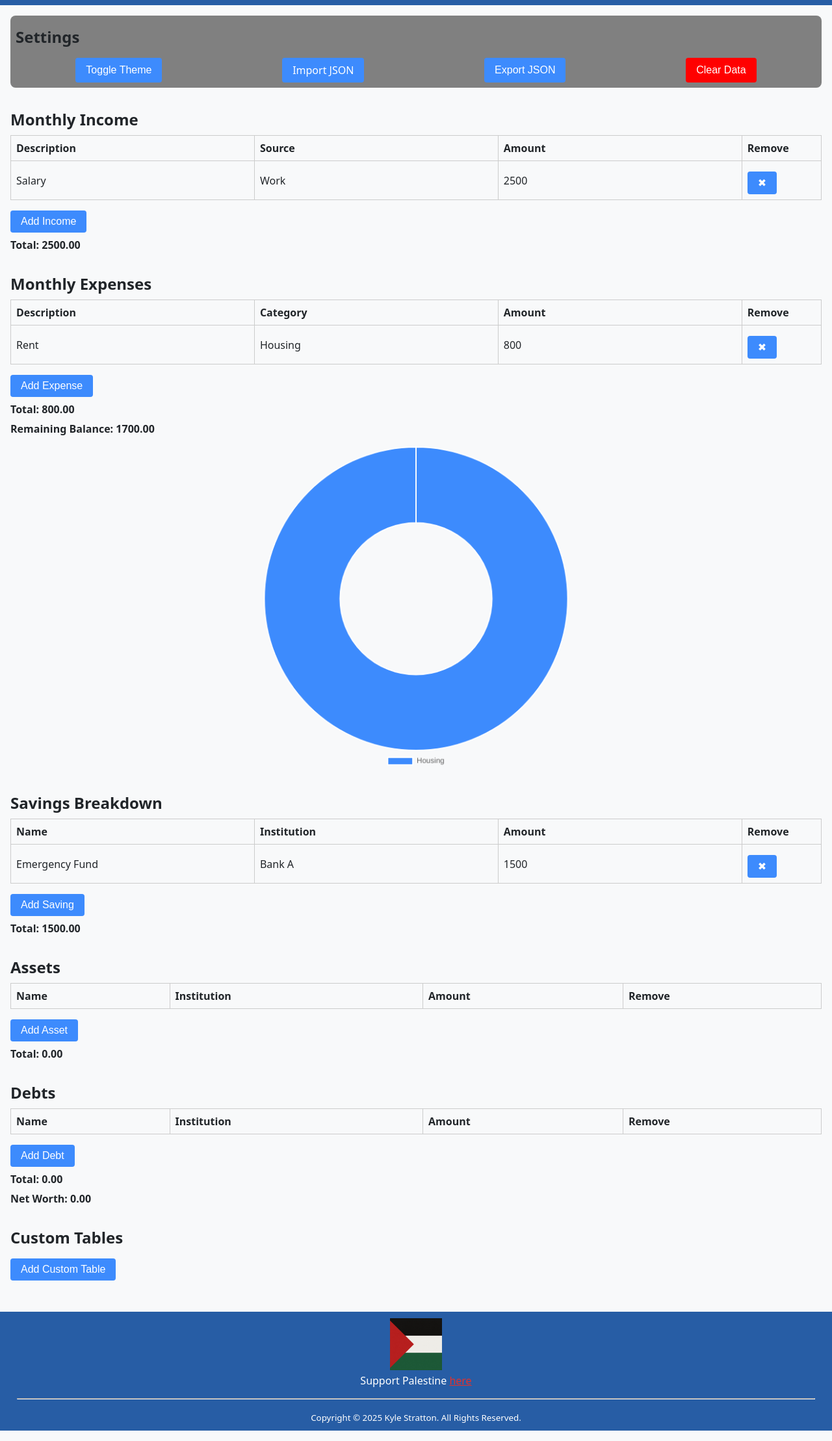
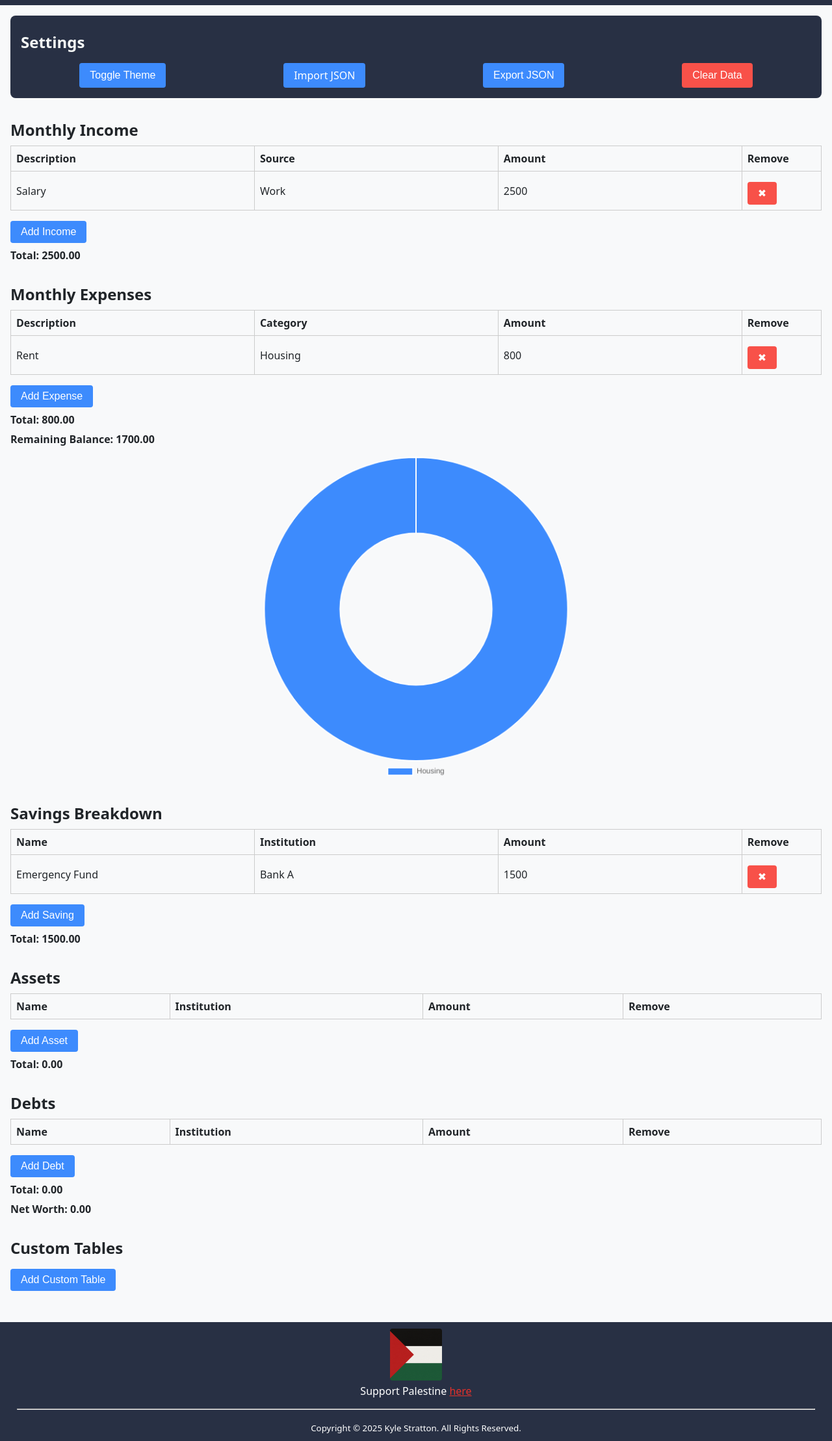
Before and after one commit to kyleastratton/kas-finance, a plain HTML site: page index.html in a window 1280 px wide. Shown: the part 83-2301 px from the top of the page at 65% size. Drawn offline with nearby package versions, Linux system fonts and the light colour scheme.

Commit message:
styling changes

```diff
--- a/index.html
+++ b/index.html
@@ -17,17 +17,17 @@
   </header>
 
   <main>
-    <section style="background-color: gray; padding: 0.5rem; width: 100%; border-radius: 0.5rem;">
-        <h2>Settings</h2>
+    <section style="background-color: var(--accent); padding: 1rem; width: 100%; border-radius: 0.5rem;">
+        <h2 style="color: #f6f8f7">Settings</h2>
         <div class="flex">
-            <button id="toggle-theme">Toggle Theme</button>
+            <button class="primary" id="toggle-theme">Toggle Theme</button>
         <!-- <div class="import-export"> -->
             <label class="custom-file-upload">
                 <input type="file"/>
                 Import JSON
             </label>
-            <button id="export-json">Export JSON</button>
-            <button class="delete" id="delete-data">Clear Data</button>
+            <button class="primary" id="export-json">Export JSON</button>
+            <button class="error" id="delete-data">Clear Data</button>
         <!-- </div> -->
         </div>
     </section>
@@ -41,7 +41,7 @@
         </thead>
         <tbody></tbody>
       </table>
-      <button onclick="addRow('income')">Add Income</button>
+      <button class="primary" onclick="addRow('income')">Add Income</button>
       <p class="total">Total: <span id="income-total">0</span></p>
     </section>
 
@@ -54,7 +54,7 @@
         </thead>
         <tbody></tbody>
       </table>
-      <button onclick="addRow('expenses')">Add Expense</button>
+      <button class="primary" onclick="addRow('expenses')">Add Expense</button>
       <p class="total">Total: <span id="expenses-total">0</span></p>
       <p class="total">Remaining Balance: <span id="remaining-balance">0</span></p>
       <div class="center">
@@ -71,7 +71,7 @@
         </thead>
         <tbody></tbody>
       </table>
-      <button onclick="addRow('savings')">Add Saving</button>
+      <button class="primary" onclick="addRow('savings')">Add Saving</button>
       <p class="total">Total: <span id="savings-total">0</span></p>
     </section>
 
@@ -84,7 +84,7 @@
         </thead>
         <tbody></tbody>
       </table>
-      <button onclick="addRow('assets')">Add Asset</button>
+      <button class="primary" onclick="addRow('assets')">Add Asset</button>
       <p class="total">Total: <span id="assets-total">0</span></p>
     </section>
 
@@ -97,7 +97,7 @@
         </thead>
         <tbody></tbody>
       </table>
-      <button onclick="addRow('debts')">Add Debt</button>
+      <button class="primary" onclick="addRow('debts')">Add Debt</button>
       <p class="total">Total: <span id="debts-total">0</span></p>
       <p class="total">Net Worth: <span id="net-worth">0</span></p>
     </section>
@@ -105,14 +105,14 @@
     <!-- Custom Tables -->
     <section id="custom-tables-section">
       <h2>Custom Tables</h2>
-      <button onclick="addCustomTable()">Add Custom Table</button>
+      <button class="primary" onclick="addCustomTable()">Add Custom Table</button>
       <div id="custom-tables"></div>
     </section>
   </main>
 
   <footer>
     <div class="footer-image">
-        <img src="./assets/free-palastine.png" class="palastine">
+        <img src="./assets/free-palastine.png" class="palestine">
         <p>Support Palestine <a href="https://donate.redcross.org.uk/appeal/gaza-crisis-appeal?spm=Regular+Giving&gad_source=1&gad_campaignid=21455631489&gbraid=0AAAAAD_j2cAvB7HjAGTYgQsNfOXe6tvRh&gclid=CjwKCAjwpMTCBhA-EiwA_-MsmaQEzGNxzXE_SGnYuw-V0KfjH8V7AFHSz_0B2nXbo78Ecks1TV2RixoCb1oQAvD_BwE">here</a></p>
     </div>
     <p></p>
--- a/script.js
+++ b/script.js
@@ -114,6 +114,7 @@ let appData = {
 
     const removeBtn = document.createElement('button');
     removeBtn.textContent = '✖';
+    removeBtn.classList.add("error");
     removeBtn.onclick = () => {
       appData[type].splice(rowIndex, 1);
       saveData();
--- a/style.css
+++ b/style.css
@@ -1,10 +1,10 @@
 :root {
   --bg-light: #f8f9fa;
   --text-light: #212529;
-  --bg-dark: #0f1116;
-  --text-dark: #f1f1f1;
+  --bg-dark: #202634;
+  --text-dark: #f6f8f7;
   /* --accent: #3d8bfd; */
-  --accent: #275da5;
+  --accent: #283044;
   --button: #3d8bfd;
 }
 
@@ -103,7 +103,6 @@ button,
 .custom-file-upload {
   padding: 0.5rem 1rem;
   margin-top: 0.5rem;
-  background-color: var(--button);
   color: white;
   border: none;
   border-radius: 4px;
@@ -111,8 +110,12 @@ button,
   font-size: 1rem;
 }
 
-.delete {
-  background-color: red !important;
+.primary, .custom-file-upload {
+  background-color: var(--button);
+}
+
+.error {
+  background-color: #F85149;
 }
 
 button:hover {
@@ -151,9 +154,10 @@ footer {
   height: fit-content;
 }
 
-.palastine {
+.palestine {
   height: 80px;
   width: 80px;
+  border-radius: 0.25rem;
 }
 
 @media (max-width: 600px) {
```
